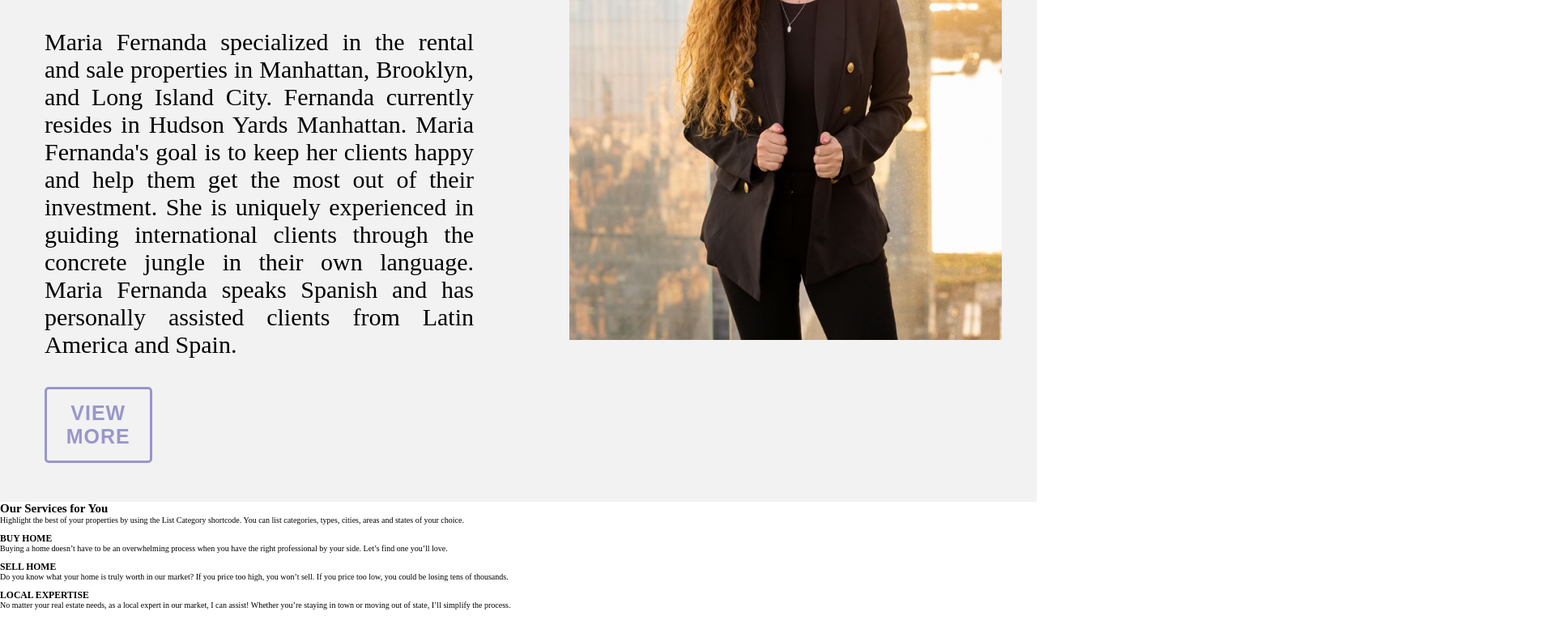
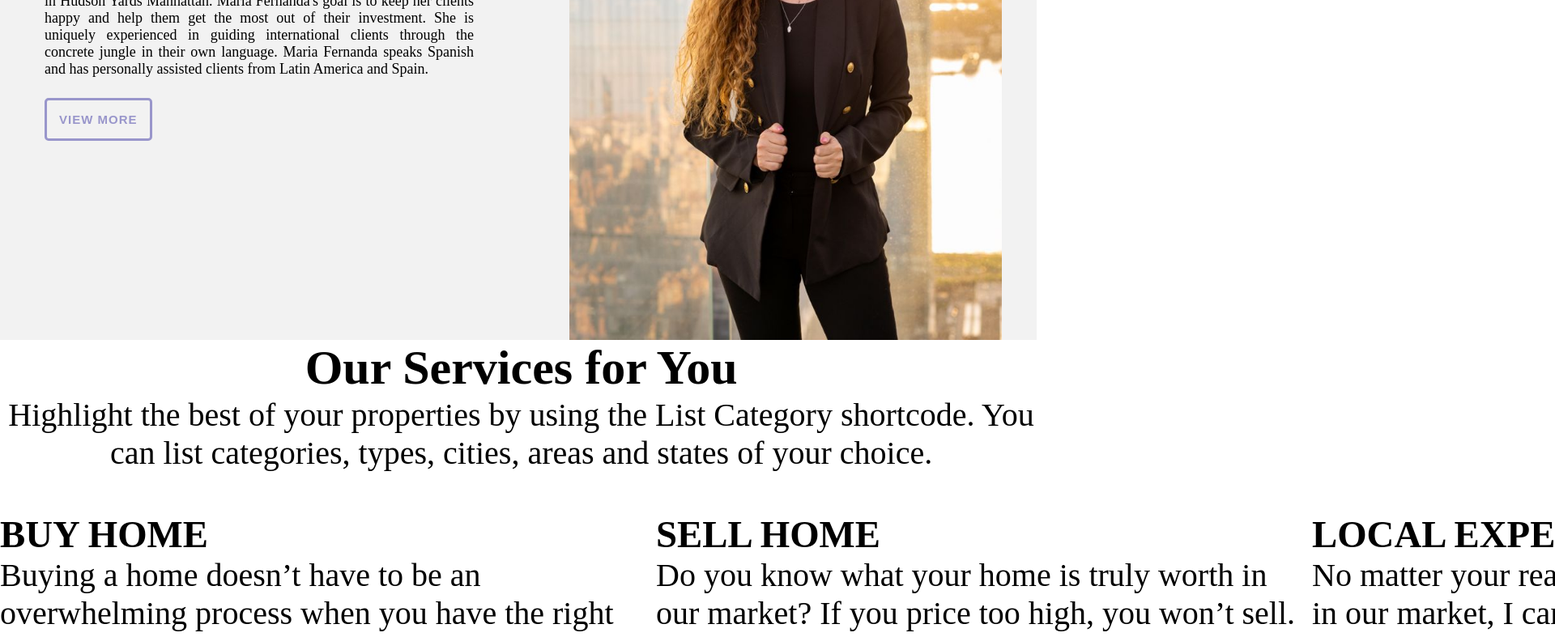
Before and after one commit to LorgioRoda/mfr-website, a React app: page / in a window 1280 px wide. Shown: the part 1180-1967 px from the top of the page at 81% size, 1920 px wide, since content can reach past the window. Before the commit the page ends 1933 px from the top, so only its background shows below. Built offline with nearby package versions, Linux system fonts and the light colour scheme.

Commit message:
aboutme update styles 💄

```diff
--- a/src/Pages/Services.js
+++ b/src/Pages/Services.js
@@ -1,12 +1,11 @@
 import React from "react";
+import "../assets/styles/Components/Services.scss"
 
 export default function Services() {
   return (
     <div className="services">
       <div className="services__title">
         <h2>Our Services for You</h2>
-      </div>
-      <div className="services__description">
         <p>
           Highlight the best of your properties by using the List Category
           shortcode. You can list categories, types, cities, areas and states of
--- a/src/assets/styles/Components/AboutMe.scss
+++ b/src/assets/styles/Components/AboutMe.scss
@@ -6,7 +6,7 @@
     grid-template-columns: repeat(2, 50%);
     grid-template-rows: repeat(3, 33%);
     gap: 10px 10px; //filas y columnas
-    max-height: 1000px;
+    max-height: 100vh;
     margin: auto;
     background-color: $white-color;
 }
@@ -14,7 +14,7 @@
     width: 100%;
     margin: auto 50px;
     padding: auto;
-    font-size: 4.2rem;
+    font-size: 2.8rem;
     text-align: center;
 }
 .aboutme--img img {
@@ -30,9 +30,9 @@
 }
 .aboutme__container {
     grid-column: 1 / 2;
-    margin: 70px 50px;
+    margin: 50px;
     padding: 5px;
-    font-size: 3rem;
+    font-size: 1.8rem;
     text-align: justify;
 }
 .aboutme__container p {
@@ -40,12 +40,10 @@
 }
 .aboutme__container button {
     display: inline;
-    width: 25%;
-    margin: 10px auto;
     padding: 15px;
     color: $third-color;
     font-weight: bolder;
-    font-size: 2.5rem;
+    font-size: 1.5rem;
     text-transform: uppercase;
     letter-spacing: 1px;
     border: 3px solid $third-color;
--- a/src/assets/styles/Components/Services.scss
+++ b/src/assets/styles/Components/Services.scss
@@ -4,4 +4,25 @@
 
 .services {
     display: grid;
+    grid-template-columns: repeat(3, 33%);
+    grid-template-rows: repeat(3, 33%);
+    gap: 10px 10px;
+    margin: 0 auto;
+    font-size: 4rem;
 }
+.services__title {
+    display: grid;
+    grid-column: 1 / 4;
+    align-items: center;
+    text-align: center;
+    margin: 0 auto;
+    justify-self: center;
+}
+.services__content {
+    display: grid;
+    grid-template-columns: repeat(3, minmax(800px, 500px));
+    gap: 10px;
+    margin: 0 auto;
+}
+.services--buyhome {
+}
```
